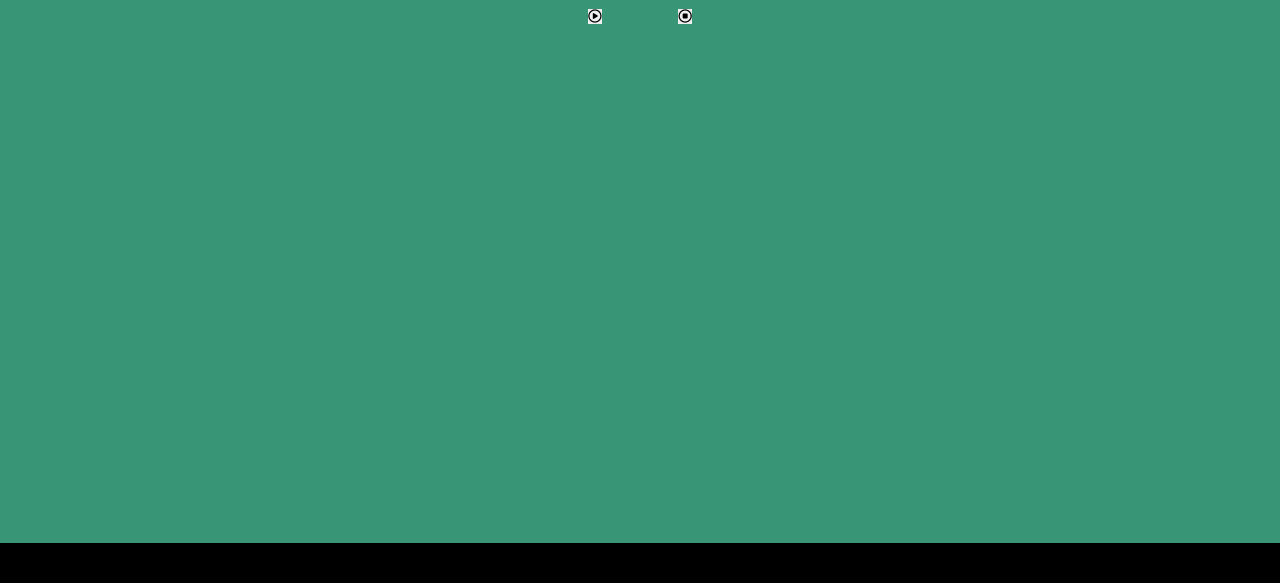
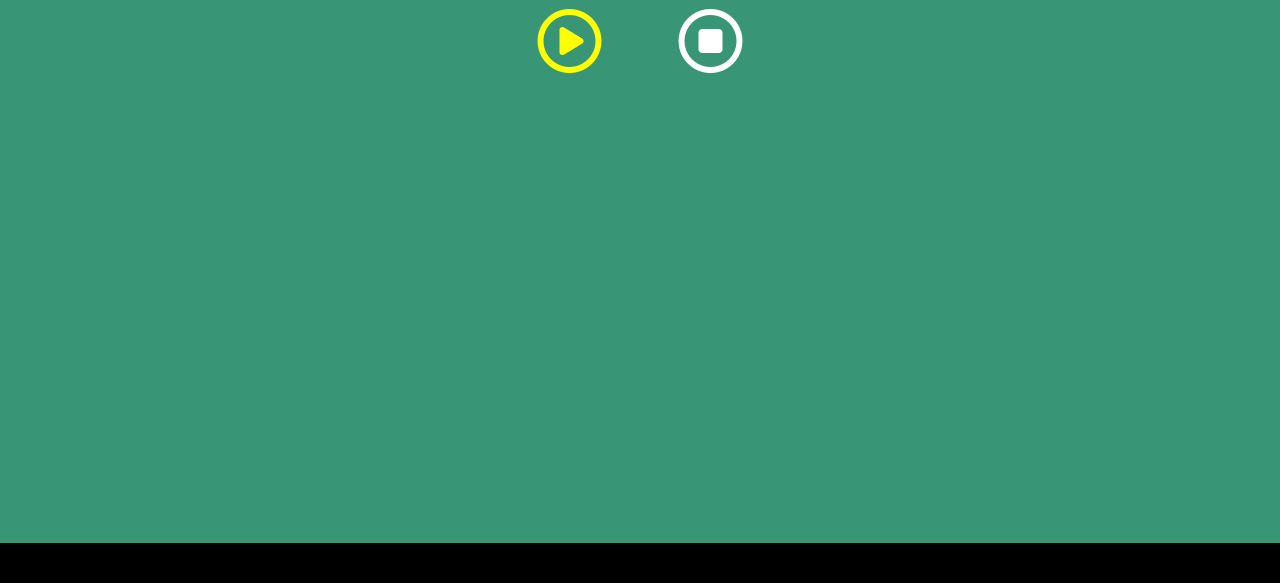
Before and after one commit to Ata-92/Stopwatch, a plain HTML site: page index.html in a window 1280 px wide. Shown: the part 217-800 px from the top of the page. Drawn offline with Linux system fonts and the light colour scheme.

Commit message:
Style icons and Finish the project

```diff
--- a/style.css
+++ b/style.css
@@ -37,3 +37,16 @@ button {
   border: none;
   margin: 3vh 3vw;
 }
+
+i {
+  background-color: #389677;
+  font-size: 5vw;
+}
+
+.play-pause i {
+  color: yellow;
+}
+
+.stop i {
+  color: #fff;
+}
```
